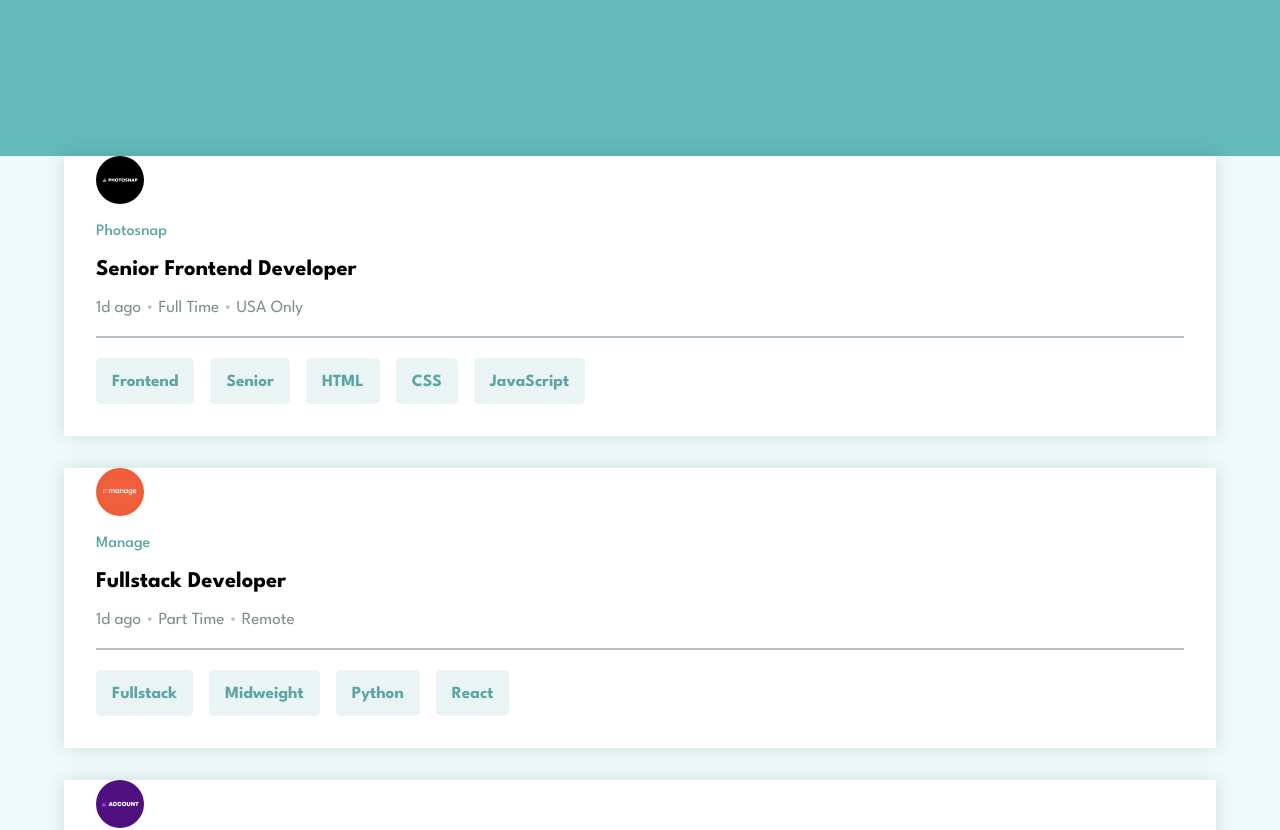
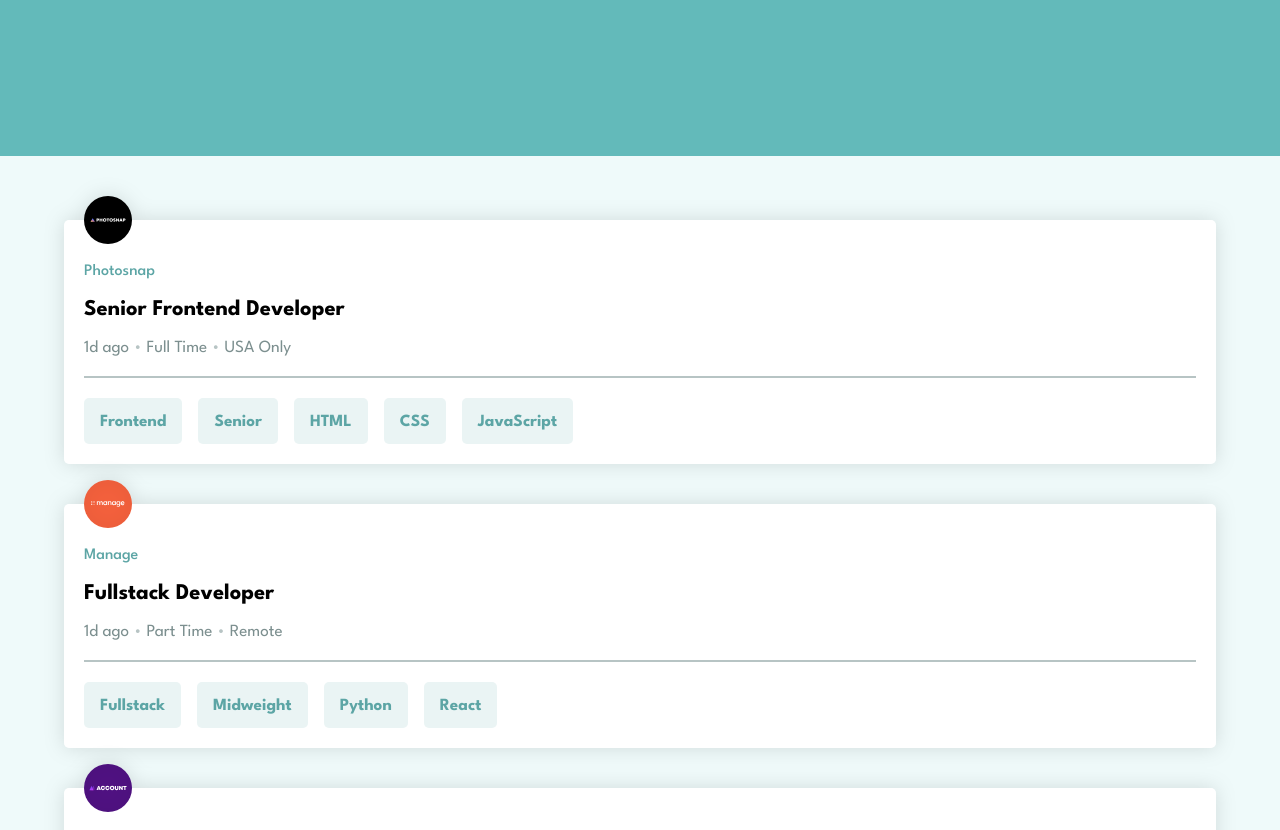
Before and after one commit to RyanNolan1/react-job-listing, a React (Create React App) app: page / in a window 1280 px wide. Shown: the top 830 px of the page. Built offline with nearby package versions, Linux system fonts and the light colour scheme.

Commit message:
this will increase the gaps between the jobs, move the logo up slightly and also add a broder radius to each job

```diff
--- a/src/App.css
+++ b/src/App.css
@@ -15,7 +15,8 @@ body {
 .jobs-list {
   display: flex;
   flex-direction: column;
-  gap: 2rem;
+  gap: 2.5rem;
+  padding-top:4rem;
 }
 
 .job-container {
@@ -27,11 +28,13 @@ body {
   display:flex;
   flex-direction:column;
   gap:1.25rem;
-  padding:0 2rem 2rem 2rem;
+  padding:0 1.25rem 1.25rem 1.25rem;
+  border-radius:5px;
 }
 
 .company-logos {
   width:48px;
+  margin-top:-24px;
 }
 
 .job-name-container {
```
